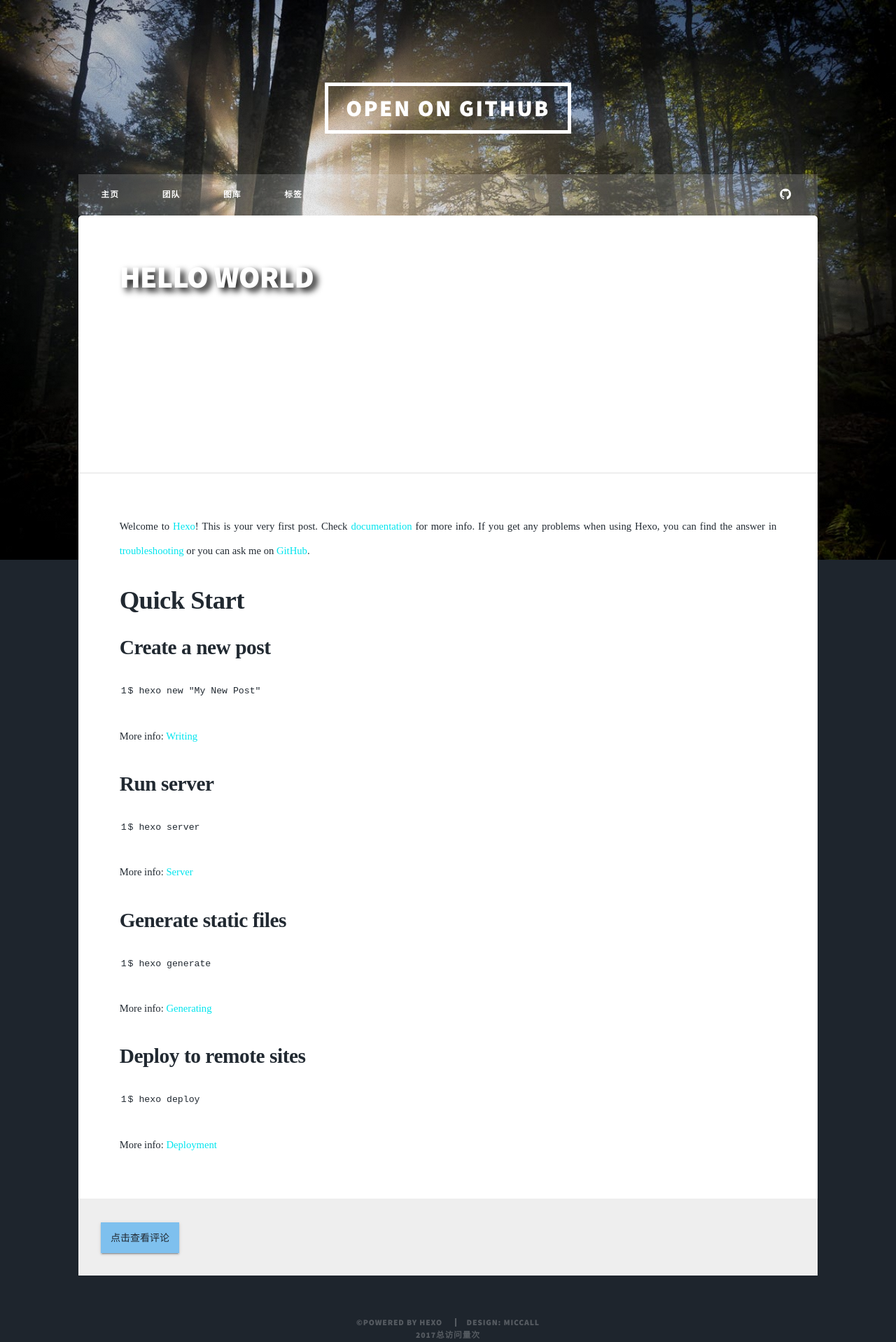
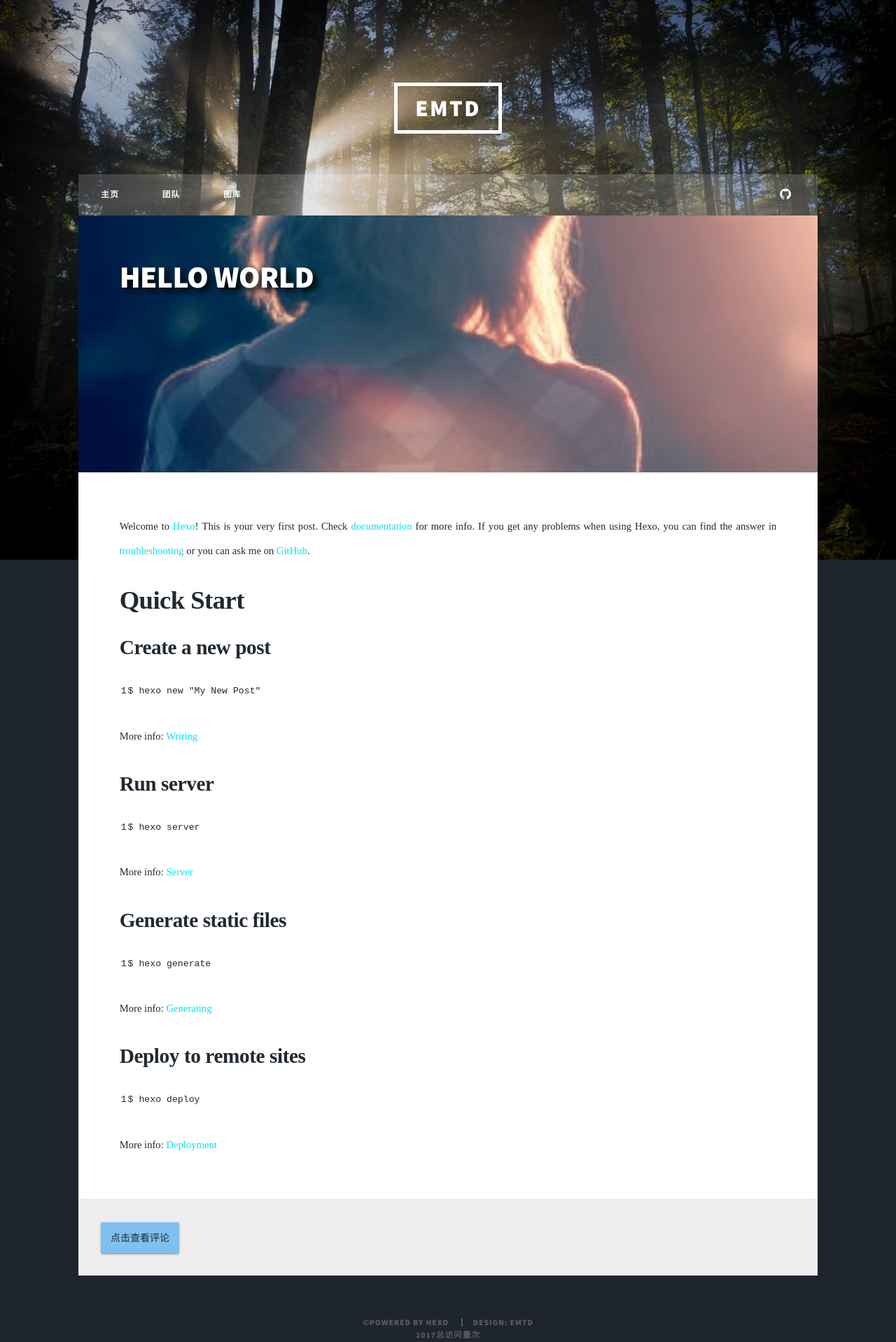
Before and after one commit to vokylin/emtd.github.io, a plain HTML site: page 2017/05/31/hello-world/index.html in a window 1280 px wide. Shown: the whole page at 70% size. Drawn offline with Linux system fonts and the light colour scheme; some packages are replaced by stand-ins of ours; a script that the page names is missing; a web font is replaced by a local one.

Commit message:
Site updated: 2017-05-31 18:49:27

```diff
--- a/2017/05/31/hello-world/index.html
+++ b/2017/05/31/hello-world/index.html
@@ -43,7 +43,7 @@
         <!-- Intro 头部显示 e -->
         <!-- Header 头部logo start -->
         <header id="header">
-    <a href="/" class="logo">open on github</a>
+    <a href="https://github.com/zouyangping/zouyangping.github.io" class="logo" target="_blank">EMTD</a>
 </header>
         <!-- Nav 导航条 start -->
         <nav id="nav" class="special" >
@@ -71,12 +71,6 @@
 		            </a>
 		        </li>
 
-		        <li>
-		            <a href="/tag/" title="标签">
-		                标签
-		            </a>
-		        </li>
-
 
 
             </ul>
@@ -92,7 +86,7 @@
 </nav>
 
         <div id="main" >
-            <div class ="post_page_title_img" style="height: 25rem;background-image: url(undefined);background-position: center; background-repeat:no-repeat; background-size:cover;-moz-background-size:cover;overflow:hidden;" >
+            <div class ="post_page_title_img" style="height: 25rem;background-image: url(/images/me.jpg);background-position: center; background-repeat:no-repeat; background-size:cover;-moz-background-size:cover;overflow:hidden;" >
                 <a href="#" style="padding: 4rem 4rem 2rem 4rem ;"><h2 >Hello World</h2></a>
             </div>
             <!-- Post -->
@@ -199,7 +193,7 @@ $('.btn_click_load').click(function() {
                 <div id="copyright">
             <ul>
                 <li>&copy;Powered By <a href="https://hexo.io/zh-cn/" style="border-bottom: none;">hexo</a></li>
-                <li>Design: <a href="http://miccall.tech " style="border-bottom: none;">miccall</a></li>
+                <li>Design: <a href=" " style="border-bottom: none;">EMTD</a></li>
             </ul>
 
             	<span id="busuanzi_container_site_pv">2017总访问量<span id="busuanzi_value_site_pv"></span>次</span>
--- a/css/my_link.css
+++ b/css/my_link.css
@@ -11,7 +11,7 @@
     text-decoration:none;
     font-size: 18px;
 }
-.grid-site,
+.grid-site
 {
     margin-left: auto;
     margin-right: auto;
```
Also changed, not shown: archives/2017/05/index.html (+3 -9 lines), archives/2017/index.html (+3 -9 lines), archives/index.html (+3 -9 lines), index.html (+3 -9 lines).
